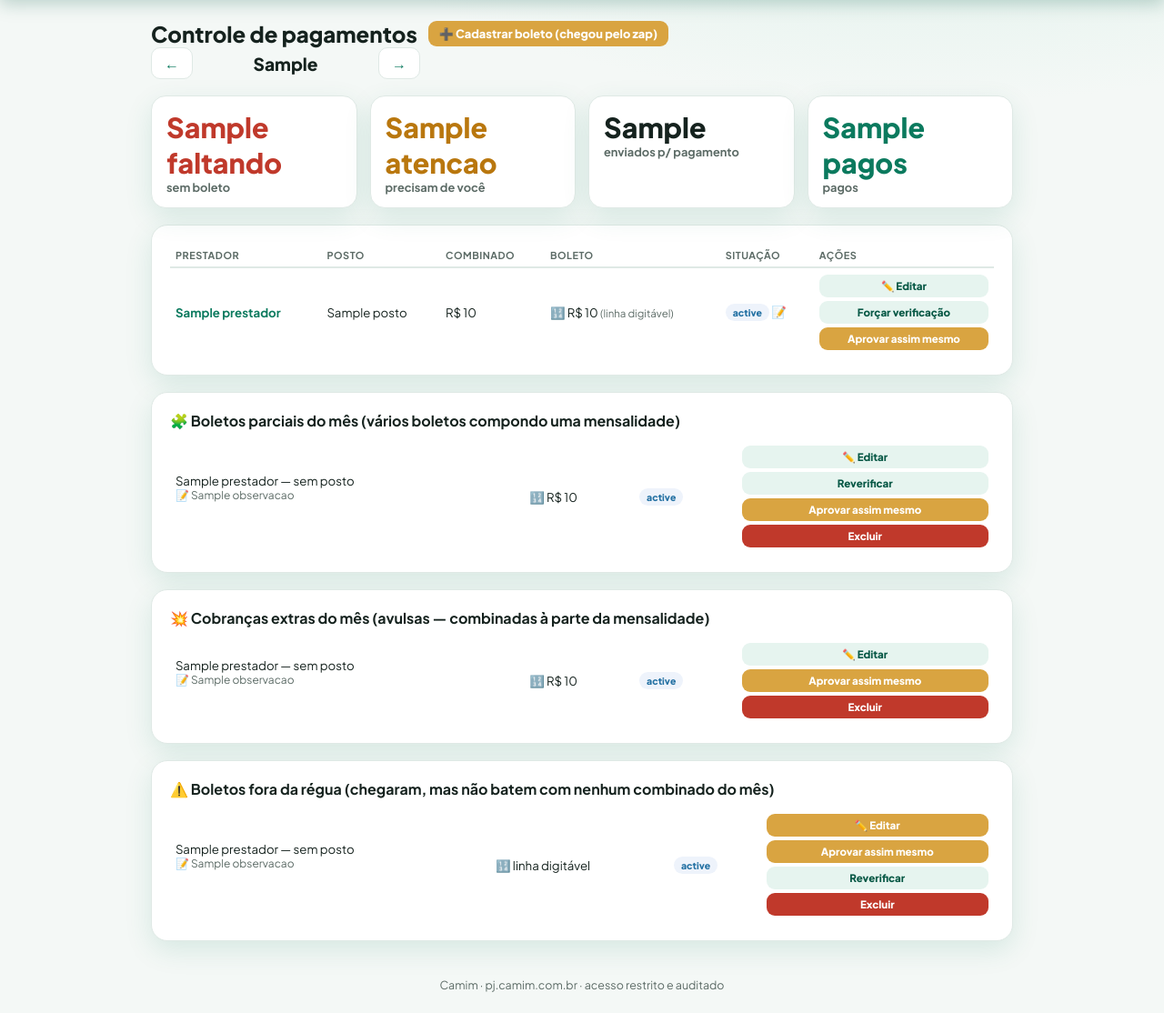
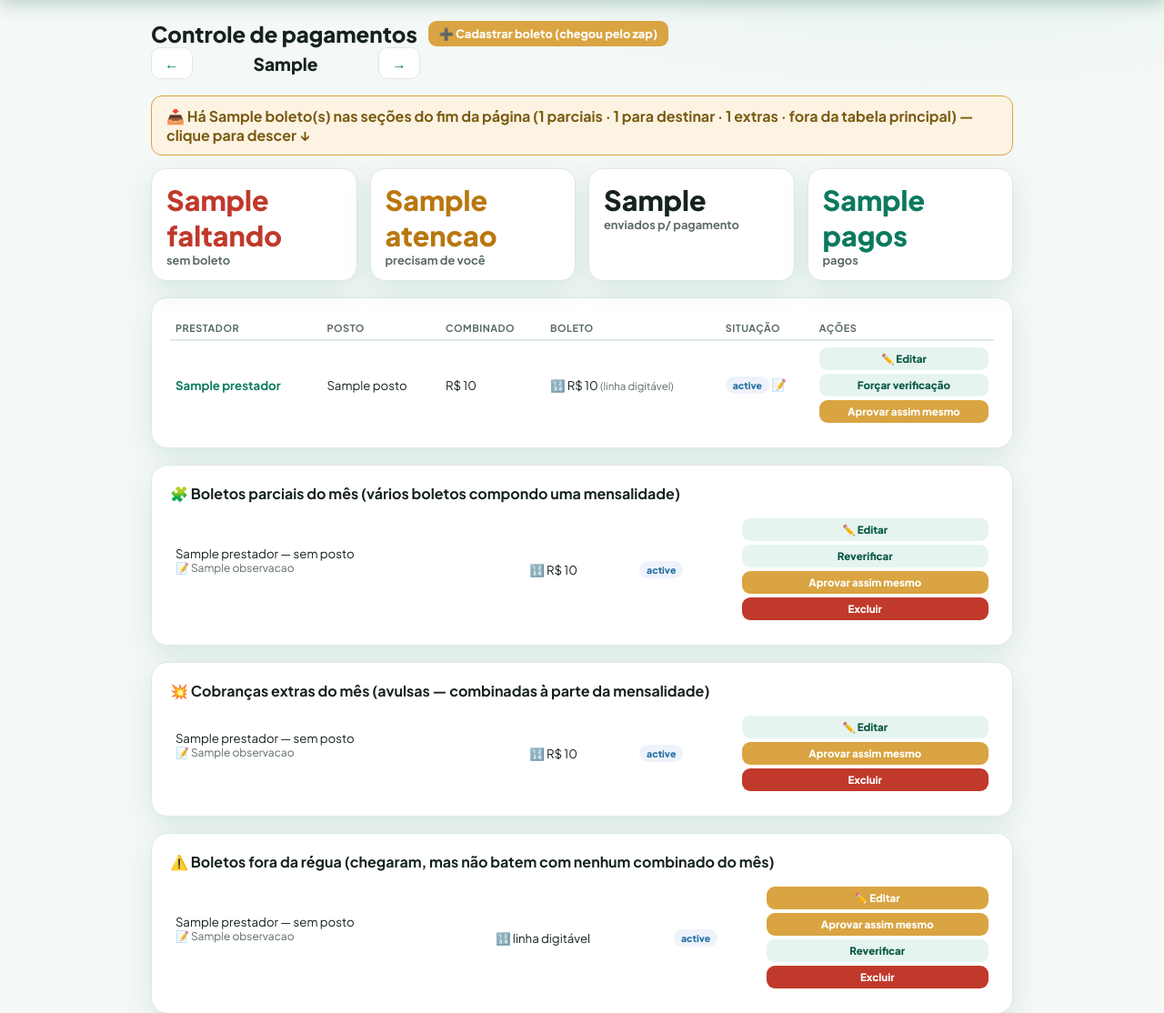
Before and after one commit to mspcris/pj, a Django app: template templates/painel/dashboard.html in a window 1280 px wide. Shown: the part 66-1180 px from the top of the page at 91% size. Before the commit the page ends 1157 px from the top, so only its background shows below. Run offline with Django 5.2, Linux system fonts and the light colour scheme; the template is opened without the code that fills it: most values are stand-ins (such as "Sample title", 1, 10 or a date in 2020).

Commit message:
Aviso no topo do painel apontando para as seções de baixo (parciais/destinar/extras)
Co-Authored-By: Claude Fable 5 <noreply@anthropic.com>

```diff
--- a/core/views_painel.py
+++ b/core/views_painel.py
@@ -145,6 +145,8 @@ def dashboard(request, up):
         'mes': mes, 'mes_extenso': competencia_extenso(mes).capitalize(),
         'ant': ant, 'prox': prox, 'linhas': linhas, 'extras': extras,
         'parciais_mes': parciais_mes,
+        'pendentes_baixo': len(parciais_mes) + len(fora_da_regua)
+                           + len(extras),
         'fora_da_regua': fora_da_regua, 'resumo': resumo, 'up': up})
 
 
--- a/templates/painel/dashboard.html
+++ b/templates/painel/dashboard.html
@@ -22,6 +22,15 @@
   <a href="?m={{ prox|date:'Y-m' }}">→</a>
 </div>
 
+{% if pendentes_baixo %}
+<a href="#secoes-extras" style="display:block;background:#fdf3e3;
+   border:1.5px solid var(--dourado);color:#7a5a10;border-radius:12px;
+   padding:11px 16px;margin-bottom:14px;font-weight:700">
+  📥 Há {{ pendentes_baixo }} boleto(s) nas seções do fim da página
+  ({% if parciais_mes %}{{ parciais_mes|length }} parciais · {% endif %}{% if fora_da_regua %}{{ fora_da_regua|length }} para destinar · {% endif %}{% if extras %}{{ extras|length }} extras · {% endif %}fora da tabela principal)
+  — clique para descer ↓
+</a>
+{% endif %}
 <div class="grade">
   <div class="kpi {% if resumo.faltando %}ruim{% else %}bom{% endif %}">
     <div class="num">{{ resumo.faltando }}</div><div class="rot">sem boleto</div></div>
@@ -112,6 +121,7 @@
   </table></div>
 </div>
 
+<div id="secoes-extras"></div>
 {% if parciais_mes %}
 <div class="card">
   <h2 style="font-size:1rem;margin-bottom:10px">🧩 Boletos parciais do mês
```
